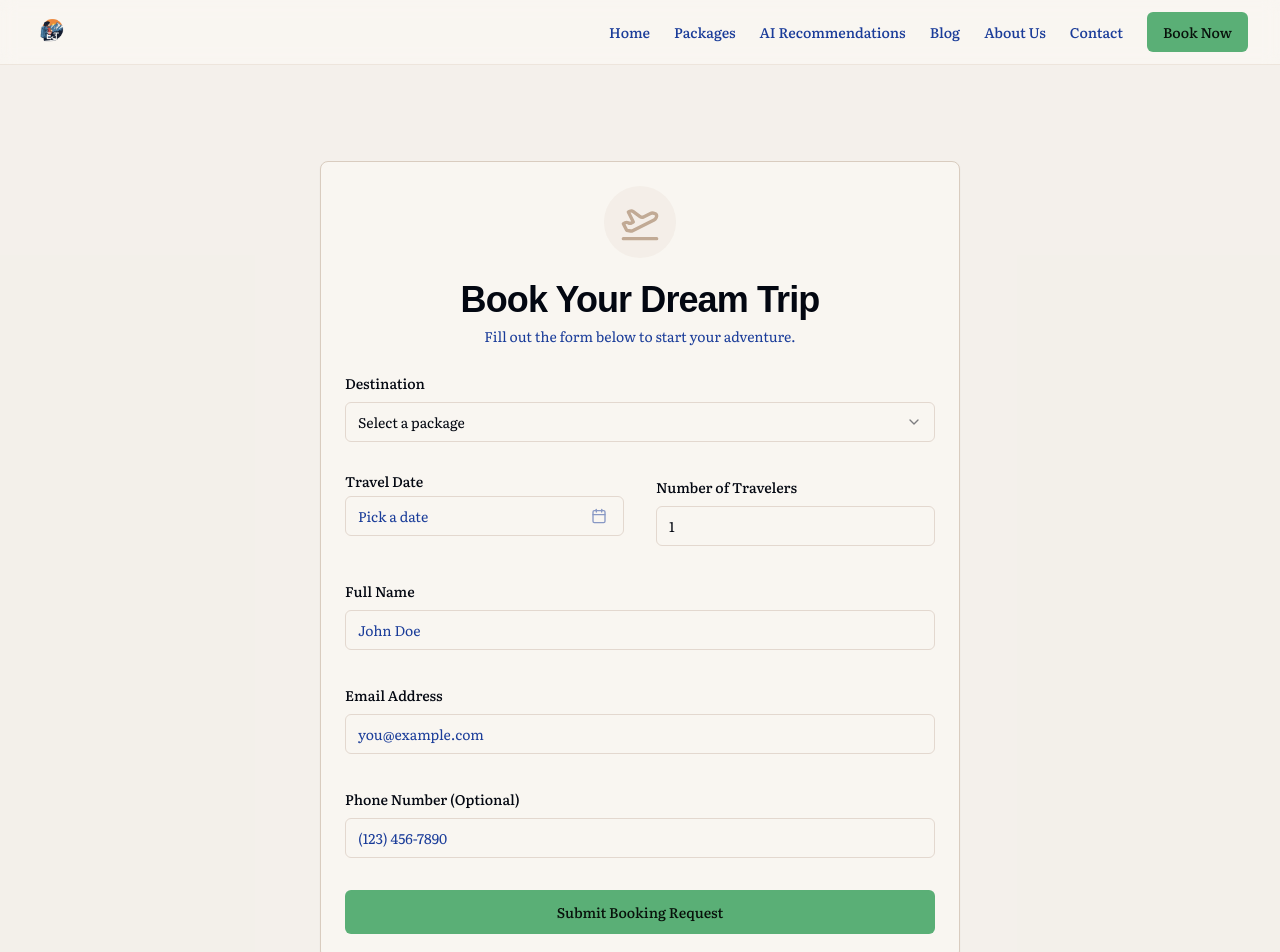
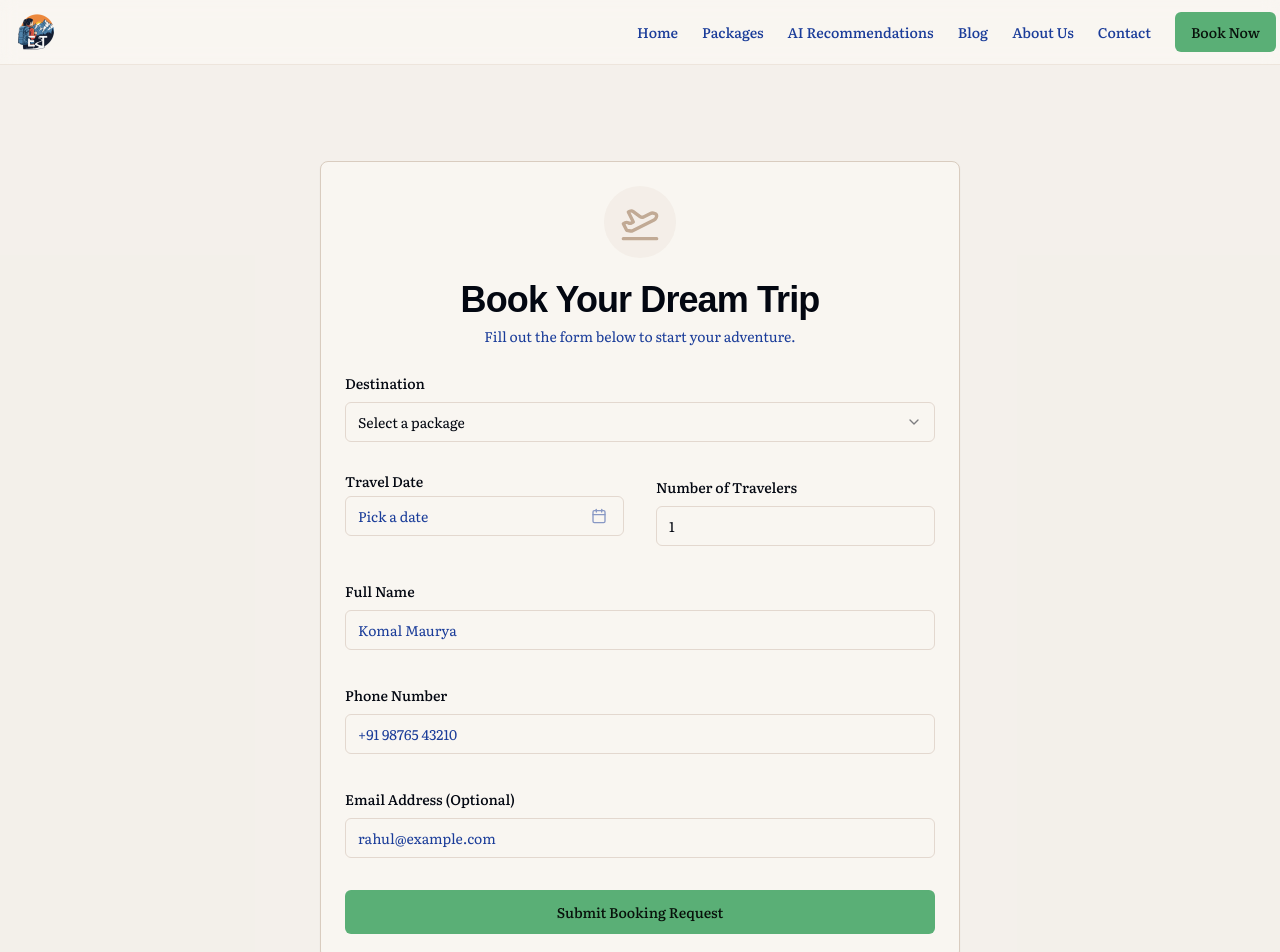
Before and after one commit to amanmaurya2002/eesha-travels, a Next.js app: page /book in a window 1280 px wide. Shown: the top 952 px of the page. Built offline with nearby package versions, Linux system fonts and the light colour scheme; a web font is replaced by a local one.

Commit message:
personalize the booking form

```diff
--- a/src/app/book/page.tsx
+++ b/src/app/book/page.tsx
@@ -34,8 +34,8 @@ import React from 'react';
 
 const bookingFormSchema = z.object({
   fullName: z.string().min(2, { message: 'Full name must be at least 2 characters.' }),
-  email: z.string().email({ message: 'Please enter a valid email address.' }),
-  phone: z.string().optional(),
+  phone: z.string().min(10, { message: 'Please enter a valid phone number.' }),
+  email: z.string().email({ message: 'Please enter a valid email address.' }).optional(),
   destination: z.string().min(1, { message: 'Please select a destination.' }),
   travelDate: z.date({ required_error: 'A date of travel is required.' }),
   travelers: z.coerce.number().min(1, { message: 'There must be at least one traveler.' }),
@@ -166,7 +166,21 @@ function BookingForm() {
                     <FormItem>
                       <FormLabel>Full Name</FormLabel>
                       <FormControl>
-                        <Input placeholder="John Doe" {...field} />
+                        <Input placeholder="Komal Maurya" {...field} />
+                      </FormControl>
+                      <FormMessage />
+                    </FormItem>
+                  )}
+                />
+
+                <FormField
+                  control={form.control}
+                  name="phone"
+                  render={({ field }) => (
+                    <FormItem>
+                      <FormLabel>Phone Number</FormLabel>
+                      <FormControl>
+                        <Input type="tel" placeholder="+91 98765 43210" {...field} />
                       </FormControl>
                       <FormMessage />
                     </FormItem>
@@ -178,23 +192,9 @@ function BookingForm() {
                   name="email"
                   render={({ field }) => (
                     <FormItem>
-                      <FormLabel>Email Address</FormLabel>
+                      <FormLabel>Email Address (Optional)</FormLabel>
                       <FormControl>
-                        <Input type="email" placeholder="you@example.com" {...field} />
-                      </FormControl>
-                      <FormMessage />
-                    </FormItem>
-                  )}
-                />
-
-                <FormField
-                  control={form.control}
-                  name="phone"
-                  render={({ field }) => (
-                    <FormItem>
-                      <FormLabel>Phone Number (Optional)</FormLabel>
-                      <FormControl>
-                        <Input type="tel" placeholder="(123) 456-7890" {...field} />
+                        <Input type="email" placeholder="rahul@example.com" {...field} />
                       </FormControl>
                       <FormMessage />
                     </FormItem>
--- a/src/components/header.tsx
+++ b/src/components/header.tsx
@@ -21,14 +21,13 @@ export default function Header() {
 
   return (
     <header className="sticky top-0 z-50 w-full border-b border-border/40 bg-transparent backdrop-blur supports-[backdrop-filter]:bg-background/10">
-      <div className="container flex h-16 max-w-7xl items-center justify-between">
+      <div className="p-1 container flex h-16 max-w-7xl items-center justify-between">
         <Link href="/" className="flex items-center">
           <Image
             src="/logo.png"
             alt="Eesha Travels Logo"
-            width={150}
-            height={40}
-            className="h-10 w-auto"
+            width={64}
+            height={64}
           />
         </Link>
         <div className="hidden md:flex items-center gap-6">
```
Also changed, not shown: public/logo.png.
